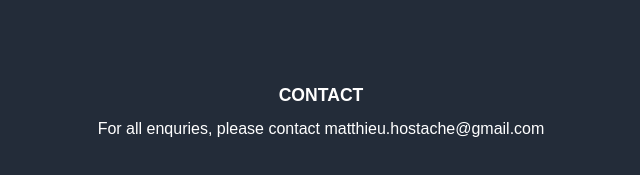
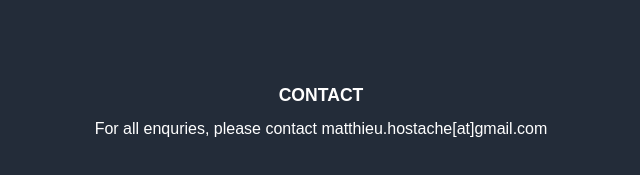
Before and after one commit to tv-show-track/tv-show-track, a plain HTML site: page index.html in a window 1280 px wide. Shown: the part 467-642 px from the top of the page, 319-959 px from the left. Drawn offline with Linux system fonts and the light colour scheme.

Commit message:
replace arobaz

```diff
--- a/index.html
+++ b/index.html
@@ -13,7 +13,7 @@
     </div>
     <section>
       <h2>CONTACT</h2>
-      For all enquries, please contact matthieu.hostache@gmail.com
+      For all enquries, please contact matthieu.hostache[at]gmail.com
     </section>
   </body>
 </html>
```
